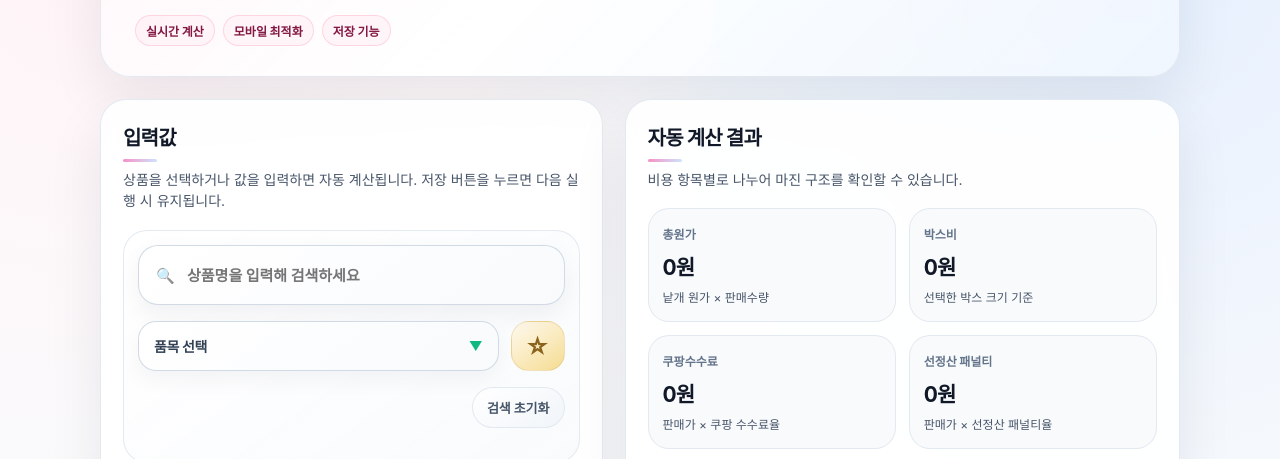
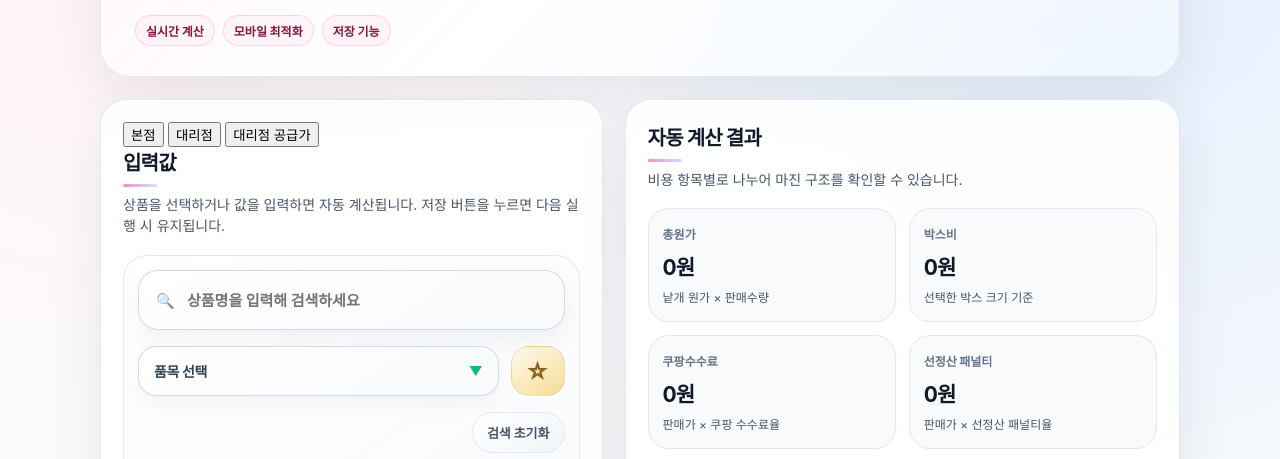
Before and after one commit to wcm0712-dotcom/reborn-margin, a plain HTML site: page index.html in a window 1280 px wide. Shown: the part 279-738 px from the top of the page. Drawn offline with Linux system fonts and the light colour scheme.

Commit message:
Update index.html

```diff
--- a/index.html
+++ b/index.html
@@ -59,6 +59,11 @@
     <section class="content">
       <div class="panel">
         <div class="panel-top">
+         <div class="business-mode-tabs" id="businessModeTabs">
+  <button type="button" class="business-mode-btn active" data-mode="본점">본점</button>
+  <button type="button" class="business-mode-btn" data-mode="대리점">대리점</button>
+  <button type="button" class="business-mode-btn" data-mode="대리점 공급가">대리점 공급가</button>
+</div>
           <h3>입력값</h3>
         </div>
 
```
